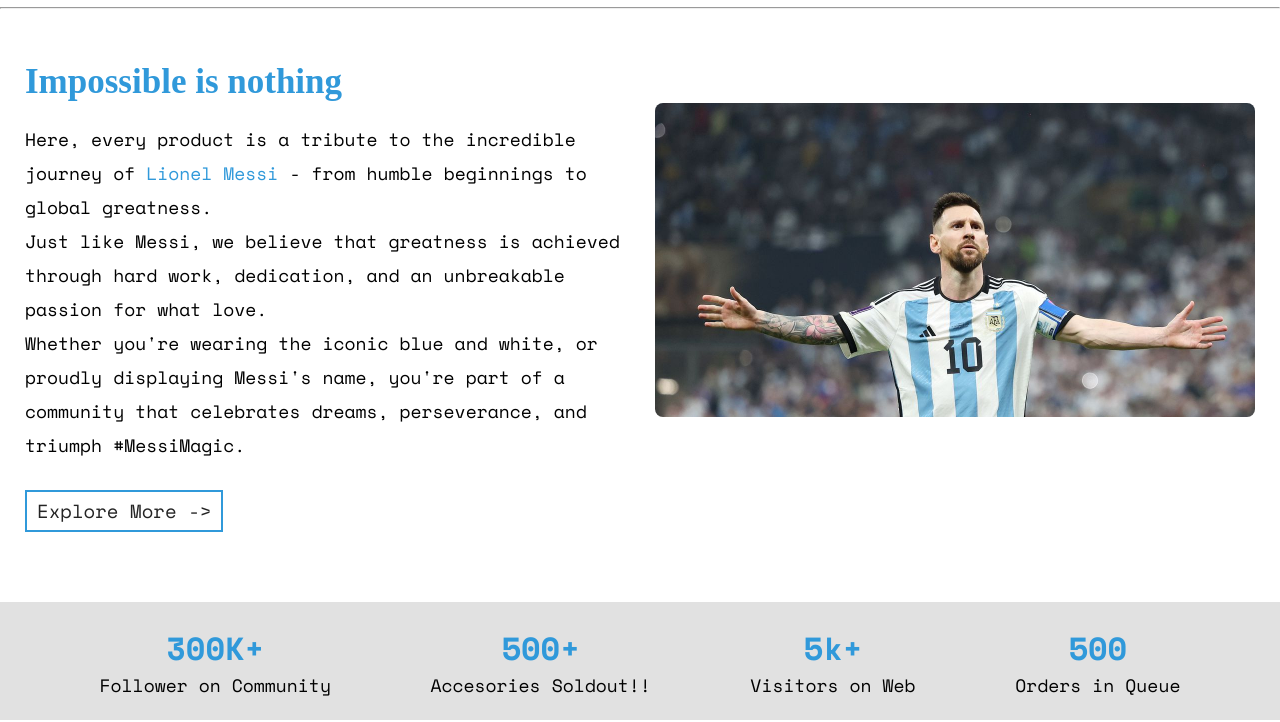
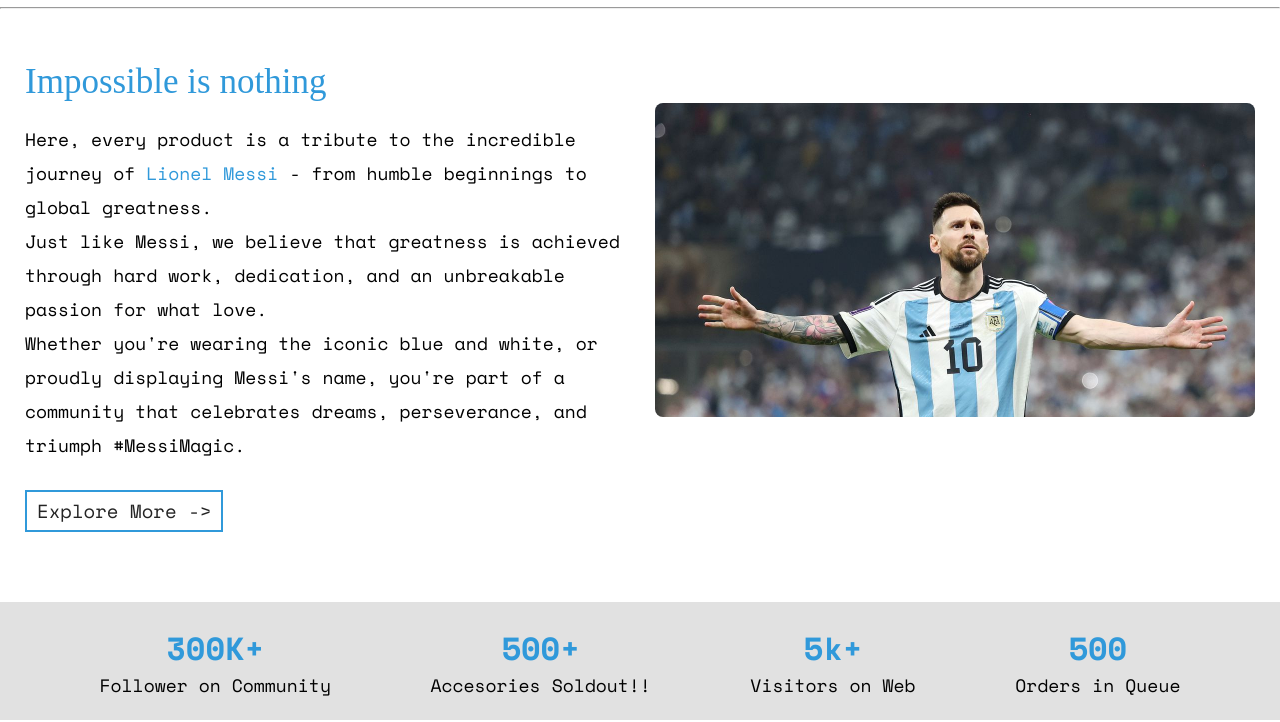
Before and after one commit to 7pk5/messi-ec, a plain HTML site: page index.html in a window 1280 px wide. Shown: the part 78-800 px from the top of the page. Drawn offline with nearby package versions, Linux system fonts and the light colour scheme; a web font is replaced by a local one.

```diff
--- a/index.html
+++ b/index.html
@@ -69,7 +69,7 @@
     <section class="main">
         <!-- main-left -->
         <div class="main-left">
-            <h1 class="argentina-text">Impossible is nothing</h1>
+            <h1 class="argentina-text" style="font-weight: normal;">Impossible is nothing</h1>
             <p>Here, every product is a tribute to the incredible journey of <span>Lionel Messi</span> - from humble beginnings to global greatness. <br> Just like Messi, we believe that greatness is achieved through hard work, dedication, and an unbreakable passion for what love.<br>Whether you're wearing the iconic blue and white, or proudly displaying Messi's name, you're part of a community that celebrates dreams, perseverance, and triumph #MessiMagic.</p>
             <button>Explore More -></button>
         </div>
```
